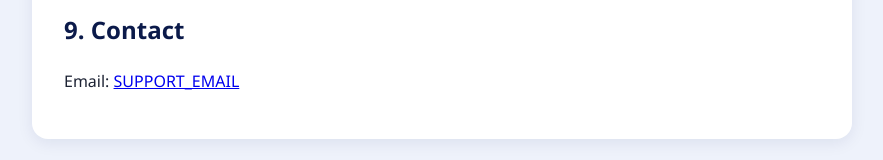
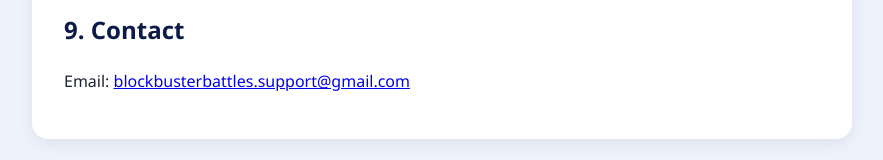
Before and after one commit to blockbusterbattlessupport-star/blockbusterbattles, a plain HTML site: page privacy.html in a window 1280 px wide. Shown: the part 2015-2175 px from the top of the page, without its empty margins (198-1081 px from the left). Drawn offline with Linux system fonts and the light colour scheme.

Commit message:
Add files via upload

```diff
--- a/privacy.html
+++ b/privacy.html
@@ -66,7 +66,7 @@
 <p>We may update this policy. The effective date above shows the latest version.</p>
 
 <h2>9. Contact</h2>
-<p>Email: <a href="mailto:SUPPORT_EMAIL">SUPPORT_EMAIL</a></p>
+<p>Email: <a href="mailto:blockbusterbattles.support@gmail.com">blockbusterbattles.support@gmail.com</a></p>
 </main>
 <footer>&copy; 2026 FilmBattles</footer>
 </body>
```
Also changed, not shown: support.html (+1 -1 lines), terms.html (+1 -1 lines).
